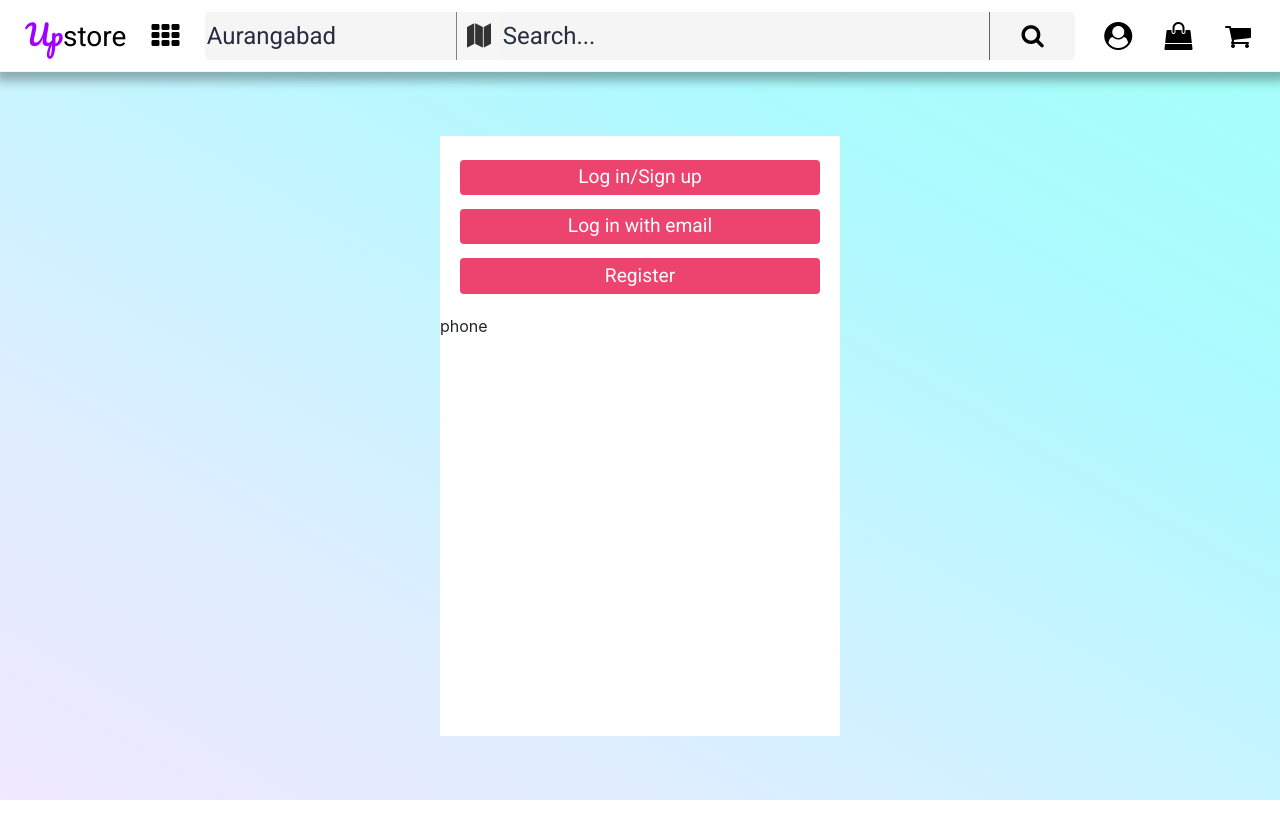
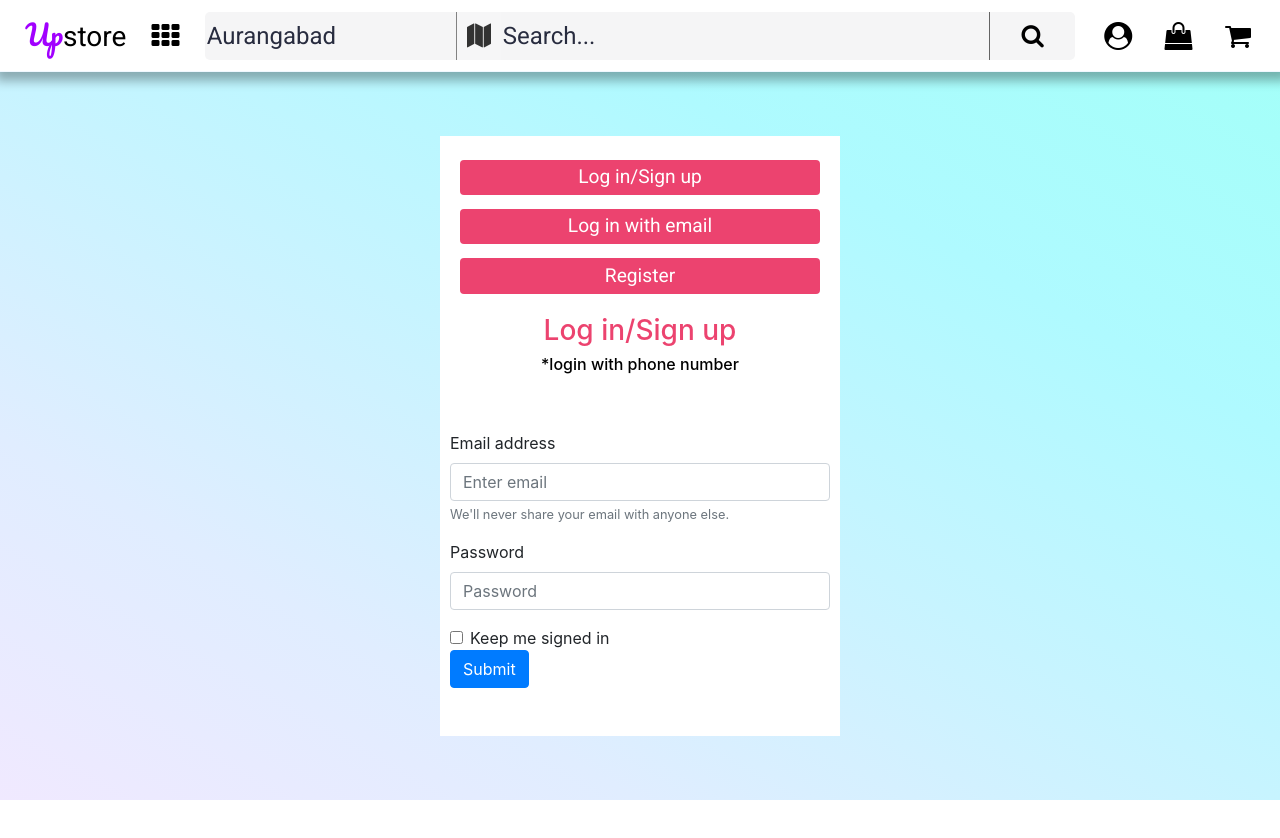
Before and after one commit to harshit151001/Upstore.in, a React (Create React App) app: page /loginsignup in a window 1280 px wide. Shown: the top 838 px of the page. Built offline with nearby package versions, Linux system fonts and the light colour scheme.

Commit message:
form done

```diff
--- a/package.json
+++ b/package.json
@@ -12,7 +12,6 @@
     "react": "^16.13.1",
     "react-bootstrap": "^1.1.1",
     "react-dom": "^16.13.1",
-    "react-id-swiper": "^4.0.0",
     "react-router-dom": "^5.2.0",
     "react-scripts": "^3.4.1",
     "styled-components": "^5.1.1",
--- a/src/Components/Carousel/ImgComp.js
+++ b/src/Components/Carousel/ImgComp.js
@@ -2,7 +2,8 @@ import React from 'react';
 
 function ImgComp({ src }) {
 
-  return <img src={src} alt="carousel-img" style={{width:"100%", height: "33vw"}}></img>;
+  return  <img src={src} alt="carousel-img" style={{width:"100vw" ,height: "24vw"}}/>
+
 }
 
 export default ImgComp;
--- a/src/Components/Carousel/Slider.js
+++ b/src/Components/Carousel/Slider.js
@@ -16,26 +16,25 @@ const [index, setIndex] = useState(0);
 const handleSelect = (selectedIndex, e) => {
     setIndex(selectedIndex);
   };
-  return  <Carousel interval={2000}  activeIndex={index} onSelect={handleSelect}  style={{height: '30vw'}}>
+  return  <Carousel interval={1000}  activeIndex={index} onSelect={handleSelect}>
 <Carousel.Item>
     <ImgComp
-      className="d-block w-100 h-30"
+      className="d-block w-100 "
       src={i1}
       alt={`First slide`}
-
-    />
+      />
 
   </Carousel.Item>
   <Carousel.Item>
     <ImgComp
-      className="d-block w-100 h-30"
+      className="d-block w-100"
       src={i2}
       alt={`Second slide`}
     />
   </Carousel.Item>
   <Carousel.Item>
     <ImgComp
-      className="d-block w-100 h-30"
+      className="d-block w-100 "
       src={i3}
       alt={`Third slide`}
     />
@@ -43,7 +42,7 @@ const handleSelect = (selectedIndex, e) => {
   </Carousel.Item>
   <Carousel.Item>
     <ImgComp
-      className="d-block w-100 h-30"
+      className="d-block w-100"
       src={i4}
       alt={`Fourth slide`}
     />
@@ -51,7 +50,7 @@ const handleSelect = (selectedIndex, e) => {
   </Carousel.Item>
   <Carousel.Item>
     <ImgComp
-      className="d-block w-100 h-30"
+      className="d-block w-100"
       src={i5}
       alt={`Fifth slide`}
     />
--- a/src/Components/Routes/Aboutus.js
+++ b/src/Components/Routes/Aboutus.js
@@ -41,6 +41,7 @@ const Design = styled.div`
 
 const Aboutus = () => {
   return (
+
     <About>
       <div>
         <h1>
--- a/src/Components/Users/Loginsignupform.js
+++ b/src/Components/Users/Loginsignupform.js
@@ -53,9 +53,14 @@ const Button = styled.button`
   color: white;
   border-radius: 4px;
 `;
+const Formbox = styled.div`
+width: 95%;
+margin: auto;
+align-items: center;
+`;
 
 const Loginsignupform = () => {
-  const methods = ['Log in/Sign up', 'Log in with email', 'Register'];
+  const methods = [{type:"Log in/Sign up",information: "*login with phone number" }, {type:'Log in with email', information: ""},{type:'Register', information: ""}];
   const [form, setForm] = useState(0);
 
   const clickHandler = (idx) => {
@@ -73,11 +78,13 @@ const Loginsignupform = () => {
               }}
               key={index}
             >
-              {item}
+              {item.type}
             </Button>
           ))}
         </Buttonbox>
-        <div>
+        <h3 style={{textAlign: 'center',color: '#ec436f'}}>{methods[form].type}</h3>
+        <h6 style={{textAlign: 'center', color: 'black'}}>{methods[form].information}</h6>
+        <Formbox>
           {form === 0 ? (
             <Loginwithphone />
           ) : form === 1 ? (
@@ -85,7 +92,7 @@ const Loginsignupform = () => {
           ) : (
             <Register />
           )}
-        </div>
+        </Formbox>
       </Formwrapper>
     </Wrapper>
   );
--- a/src/Components/Users/Loginwithemail.js
+++ b/src/Components/Users/Loginwithemail.js
@@ -1,7 +1,24 @@
 import React from 'react';
 
 const Loginwithemail = () => {
-  return <></>;
+  return <>
+  <form>
+  <div class="form-group">
+    <label for="exampleInputEmail1">Email address</label>
+    <input type="email" class="form-control" id="exampleInputEmail1" aria-describedby="emailHelp" placeholder="Enter email"/>
+    <small id="emailHelp" class="form-text text-muted">We'll never share your email with anyone else.</small>
+  </div>
+  <div class="form-group">
+    <label for="exampleInputPassword1">Password</label>
+    <input type="password" class="form-control" id="exampleInputPassword1" placeholder="Password"/>
+  </div>
+  <div class="form-check">
+    <input type="checkbox" class="form-check-input" id="exampleCheck1"/>
+    <label class="form-check-label" for="exampleCheck1">Keep me signed in</label>
+  </div>
+  <button type="submit" class="btn btn-primary">Submit</button>
+</form>
+</>;
 };
 
 export default Loginwithemail;
--- a/src/Components/Users/Loginwithphone.js
+++ b/src/Components/Users/Loginwithphone.js
@@ -1,7 +1,22 @@
 import React from 'react';
 
 const Loginwithphone = () => {
-  return <div>phone</div>;
+  return <><form>
+  <div class="form-group">
+    <label for="exampleInputEmail1">Email address</label>
+    <input type="email" class="form-control" id="exampleInputEmail1" aria-describedby="emailHelp" placeholder="Enter email"/>
+    <small id="emailHelp" class="form-text text-muted">We'll never share your email with anyone else.</small>
+  </div>
+  <div class="form-group">
+    <label for="exampleInputPassword1">Password</label>
+    <input type="password" class="form-control" id="exampleInputPassword1" placeholder="Password"/>
+  </div>
+  <div class="form-check">
+    <input type="checkbox" class="form-check-input" id="exampleCheck1"/>
+    <label class="form-check-label" for="exampleCheck1">Keep me signed in</label>
+  </div>
+  <button type="submit" class="btn btn-primary">Submit</button>
+</form></>;
 };
 
 export default Loginwithphone;
```
Also changed, not shown: 1 other file (tests, documents, lock files or other folders).
